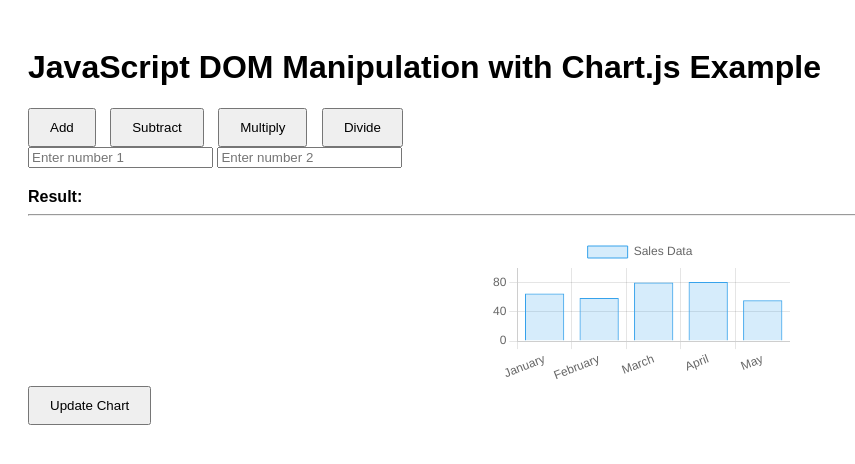
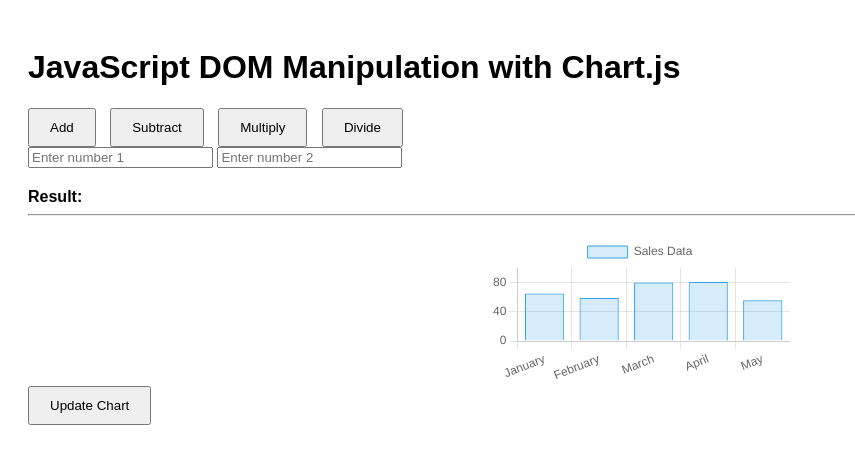
Before and after one commit to MsonMaire/JavaScript-DOM-Manipulation, a plain HTML site: page index.html in a window 1280 px wide. Shown: the whole page, without its empty margins (0-855 px from the left). Drawn offline with nearby package versions, Linux system fonts and the light colour scheme.

Commit message:
Update index.html

```diff
--- a/index.html
+++ b/index.html
@@ -3,7 +3,7 @@
 <head>
     <meta charset="UTF-8">
     <meta name="viewport" content="width=device-width, initial-scale=1.0">
-    <title>JavaScript DOM Manipulation with Chart.js Example</title>
+    <title>JavaScript DOM Manipulation with Chart.js </title>
     <style>
         /* Optional: Add some basic styling */
         body {
@@ -30,7 +30,7 @@
     <script src="https://cdn.jsdelivr.net/npm/chart.js"></script>
 </head>
 <body>
-    <h1>JavaScript DOM Manipulation with Chart.js Example</h1>
+    <h1>JavaScript DOM Manipulation with Chart.js </h1>
 
     <div>
         <button id="addBtn">Add</button>
@@ -44,16 +44,13 @@
         <input type="number" id="num2" placeholder="Enter number 2">
     </div>
 
-    <div id="output">
+     <div id="output">
         Result: <span id="result"></span>
     </div>
 
     <hr>
 
-    <!-- Canvas element for Chart.js -->
     <canvas id="myChart"></canvas>
-
-    <!-- Add a button to update the chart -->
     <button id="updateChartBtn">Update Chart</button>
 
     <script src="script.js"></script>
```
